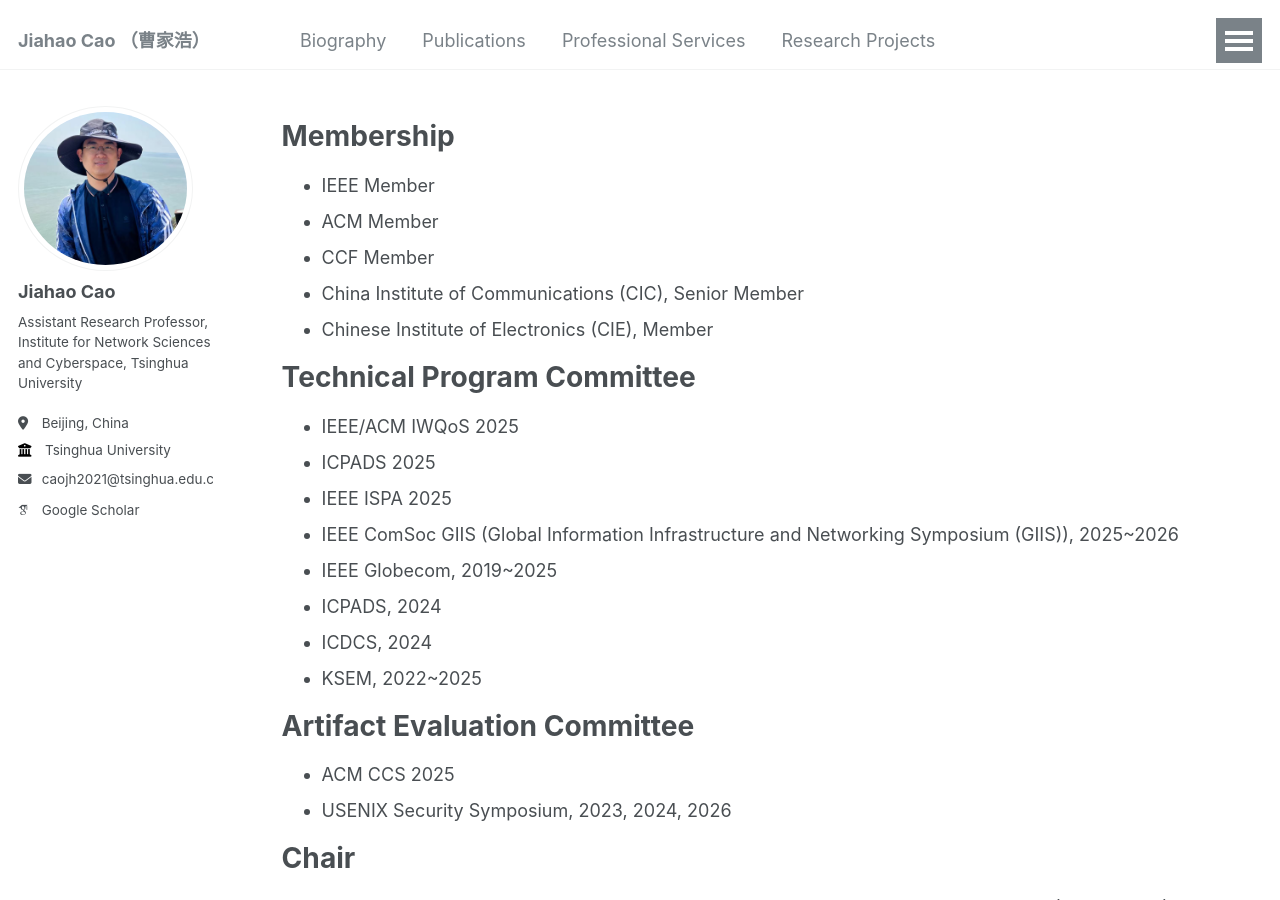
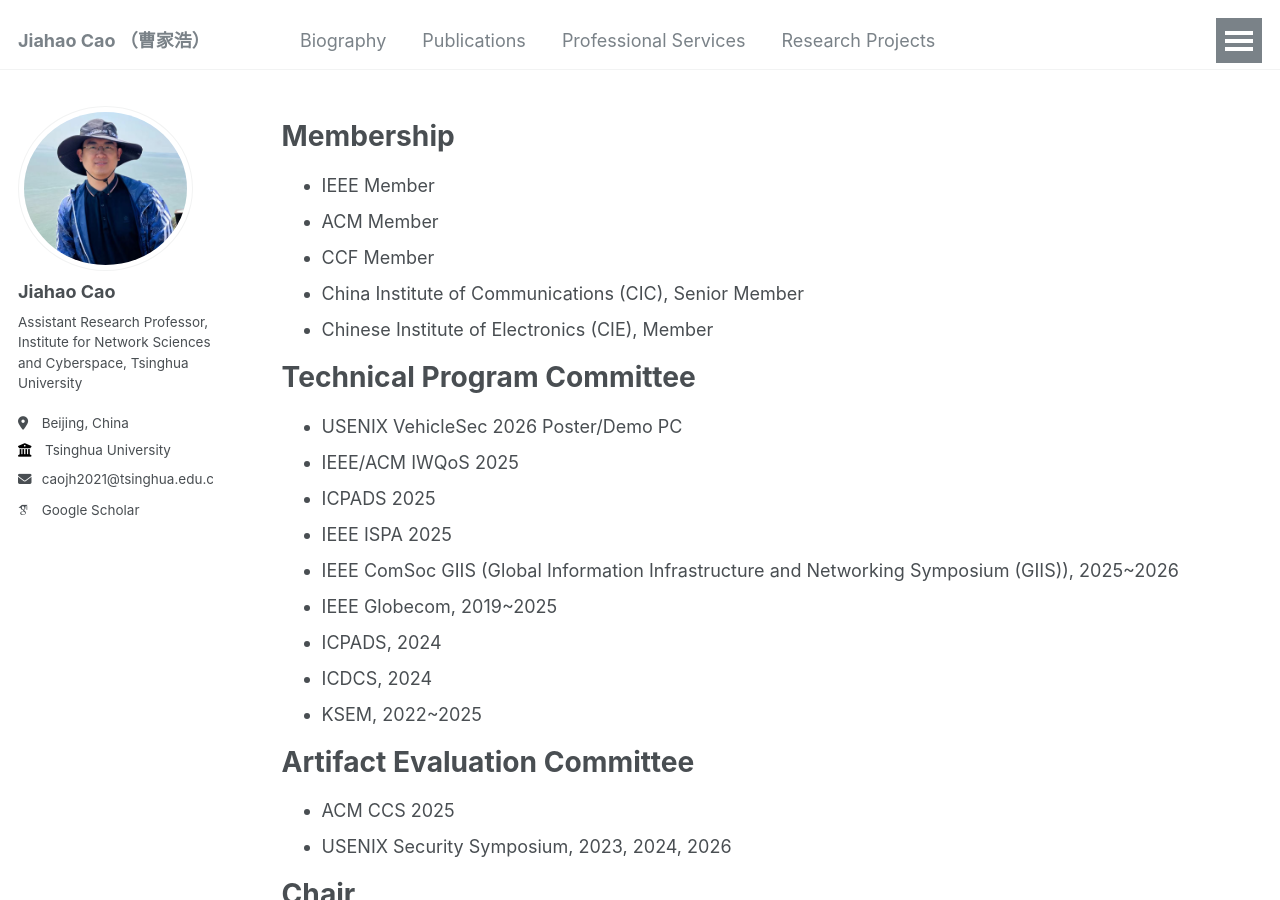
Before and after one commit to caojh15/caojh15.github.io, a Jekyll site: the page built from _pages/services.md, in a window 1280 px wide and 900 px high. Built offline with Jekyll 4.4.1, drawn with Linux system fonts in a browser that asks for light colours; some web fonts are replaced.

Commit message:
Update services.md

```diff
--- a/_pages/services.md
+++ b/_pages/services.md
@@ -12,6 +12,7 @@ author_profile: true
 * Chinese Institute of Electronics (CIE), Member
 
 # Technical Program Committee
+* USENIX VehicleSec 2026 Poster/Demo PC
 * IEEE/ACM IWQoS 2025
 * ICPADS 2025
 * IEEE ISPA 2025
```
